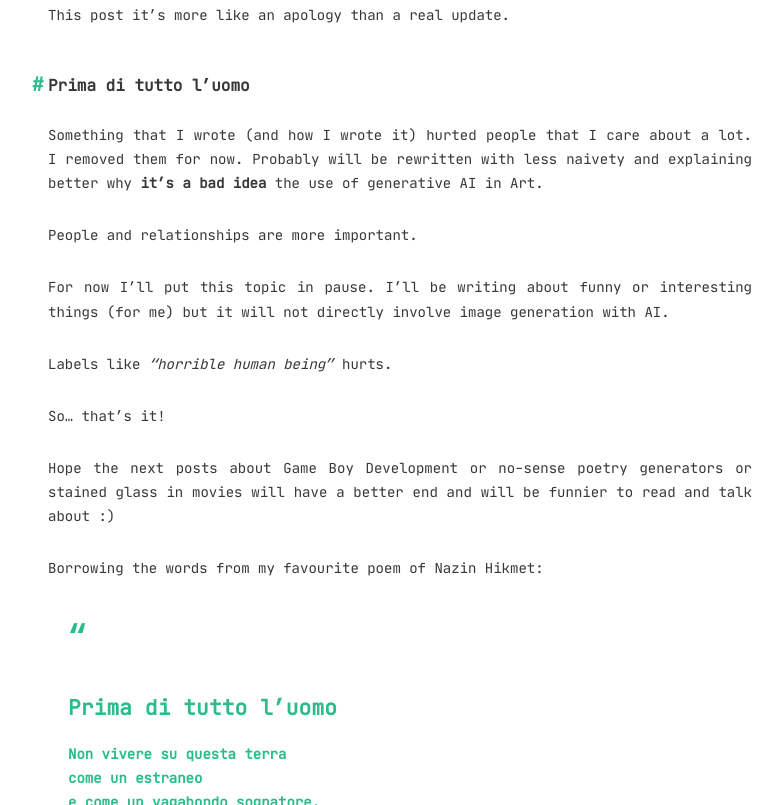
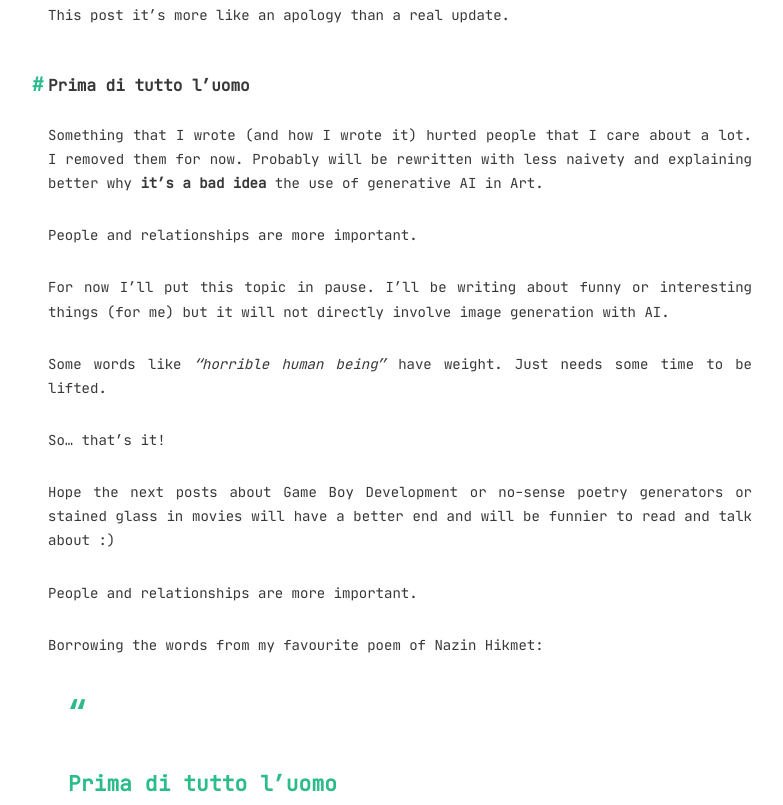
Before and after one commit to r3vit/r3vit.github.io, a plain HTML site: page posts/pause/index.html in a window 1280 px wide. Shown: the part 405-1210 px from the top of the page, without its empty margins (240-1023 px from the left). Drawn offline with Linux system fonts and the light colour scheme.

Commit message:
NOID - Draft - Fix words

```diff
--- a/posts/pause/index.html
+++ b/posts/pause/index.html
@@ -99,11 +99,12 @@ better why <strong>it&rsquo;s a bad idea</strong> the use of generative AI in Ar
 <p>People and relationships are more important.</p>
 <p>For now I&rsquo;ll put this topic in pause. I&rsquo;ll be writing about funny or
 interesting things (for me) but it will not directly involve image generation with AI.</p>
-<p>Labels like <em>&ldquo;horrible human being&rdquo;</em> hurts.</p>
+<p>Some words like <em>&ldquo;horrible human being&rdquo;</em> have weight. Just needs some time to be lifted.</p>
 <p>So&hellip; that&rsquo;s it!</p>
 <p>Hope the next posts about Game Boy Development or no-sense poetry generators
 or stained glass in movies will have a better end and will be funnier to read
 and talk about :)</p>
+<p>People and relationships are more important.</p>
 <p>Borrowing the words from my favourite poem of Nazin Hikmet:</p>
 <blockquote>
 <h1>Prima di tutto l’uomo</h1>
```
